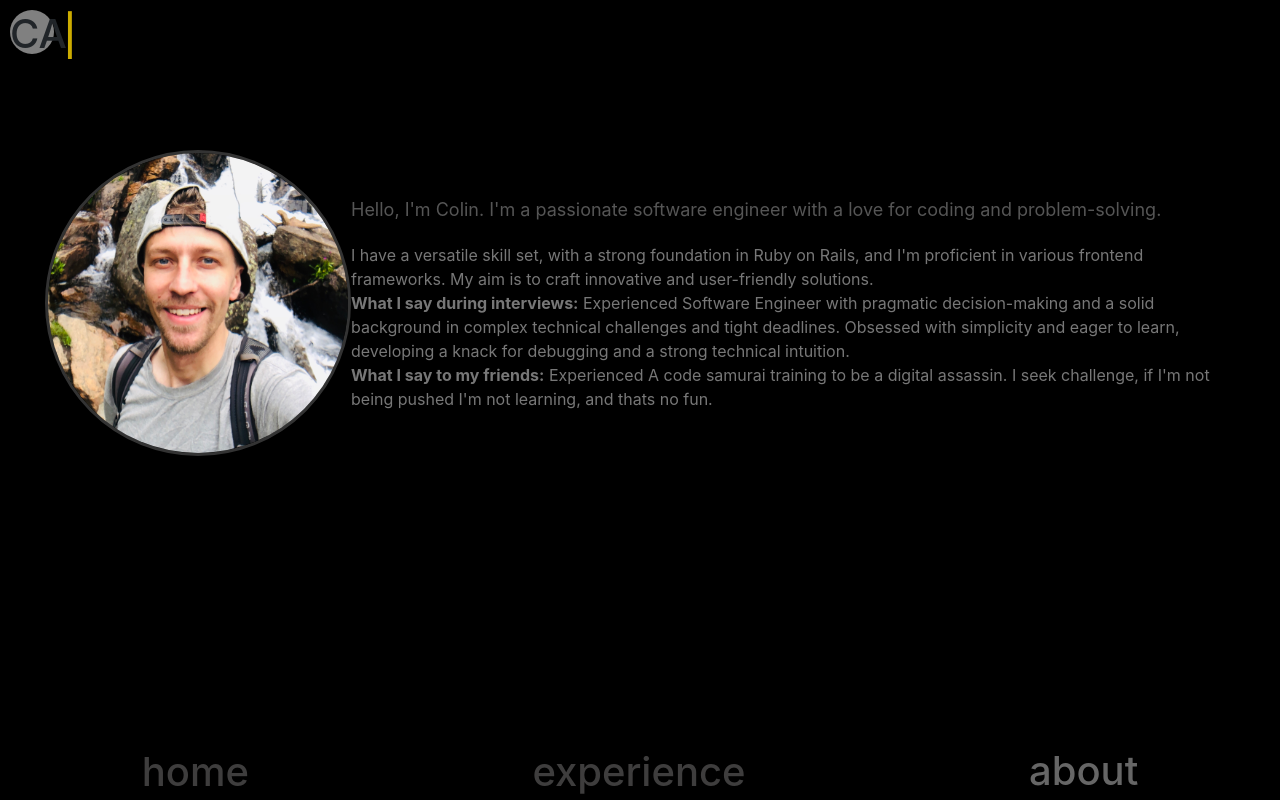
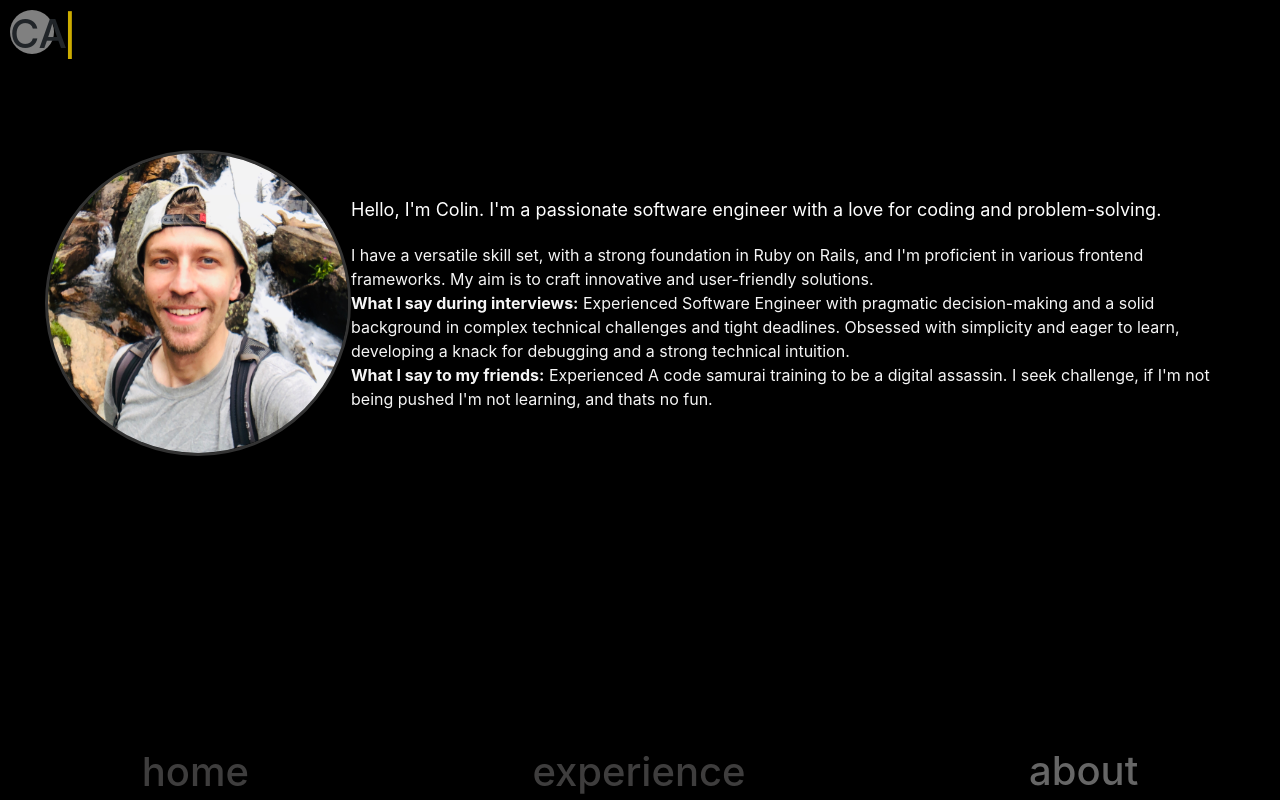
Before and after one commit to colintalex/portfolio-next, a Next.js app: page /about in a window 1280 px wide. Built offline with nearby package versions, Linux system fonts and the light colour scheme; a web font is replaced by a local one.

Commit message:
About styles

```diff
--- a/styles/About.module.scss
+++ b/styles/About.module.scss
@@ -47,7 +47,7 @@
 .intro {
   font-size: 16px;
   /* Increase font size for larger screens */
-  color: #555;
+  color: white;
   margin-bottom: 10px;
   /* Increase margin for larger screens */
 }
@@ -55,7 +55,7 @@
 .description {
   font-size: 14px;
   /* Increase font size for larger screens */
-  color: #777;
+  color: whitesmoke;
   margin-bottom: 20px;
   /* Increase margin for larger screens */
 }
```
